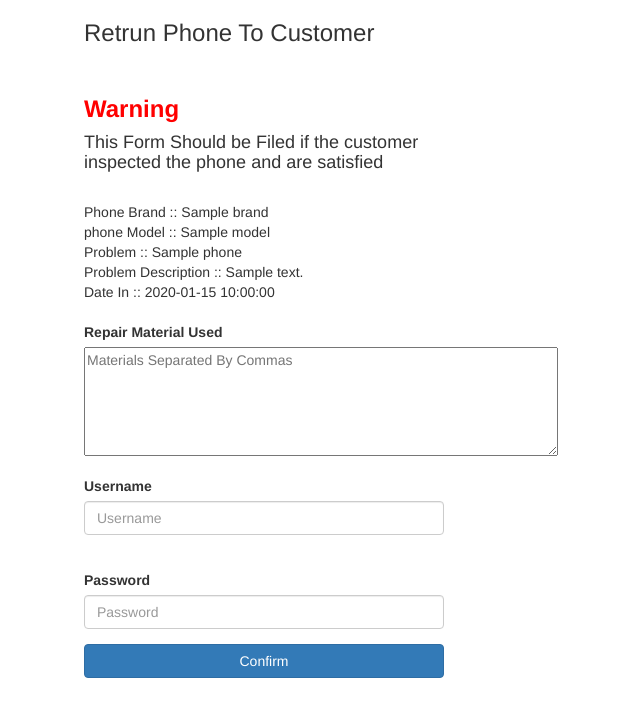
After one commit to MutaCyberSec/phoneShop, a Flask app: page /return_phone/ in a window 1280 px wide. The commit adds this page. Shown: the top 717 px of the page, without its empty margins (376-1016 px from the left). Run offline with Flask 2, Linux system fonts and the light colour scheme; the visitor is signed in with stand-in values (Sample User, id 1); a database or web service that is not in the repository returns one stand-in record (values such as "Sample title"); some libraries are stand-ins or nearby versions.

Commit message:
Second Commit 22nd May 2022

```diff
--- a/main.py
+++ b/main.py
@@ -294,9 +294,11 @@ def add_phone():
 
         cause = request.form['cause']
 
+        spec_id = md5_crypt.hash(owner_number)
+
 
         phones.insert_one({"owner" : owner , "owner_number" : owner_number ,  "brand" :brand ,"model": model , "date" :date , "title" : title ,
-                           "desc" : desc , "cause" : cause , "status" : 1
+                           "desc" : desc , "cause" : cause , "status" : 0 , "spec_id" : spec_id , "notified" : 0
                            })
         return redirect(url_for('pending_phone'))
 
@@ -307,11 +309,9 @@ def pending_phone():
     pending = phones.find({"status" : 0})
     if request.method == 'POST':
         id = request.form['id']
-        phones.find_one_and_update({"date":"id"} ,{ '$set' :  {"status": 1}})
+        phones.find_one_and_update({"spec_id":id} ,{ '$set' :  {"status": 1}})
 
         return redirect(url_for('done_phones'))
-
-
 
 
     return render_template('pending_phone.html' , phones = pending)
@@ -321,13 +321,13 @@ def done_phones():
     done =  phones.find({"status" : 1})
     if request.method == 'POST':
         id = request.form['id']
-        de_no = phones.find_one({'date' : id})
+        de_no = phones.find_one({'spec_id' : id})
         no = de_no['owner_number']
         #sms sending logic here.
         def send_sms(number):
             pass
         send_sms(no)
-        phones.find_one_and_update({"date":"id"} ,{ '$set' :  {"notified": 1}})
+        phones.find_one_and_update({"spec_id":id} ,{ '$set' :  {"notified": 1}})
 
         return redirect(url_for('sent_notif'))
 
@@ -335,10 +335,25 @@ def done_phones():
 
 @app.route('/sent_notif/' , methods =['POST','GET'])
 def sent_notif():
+    session.pop('phone', None)
+    sent = phones.find({"notified" : 1})
+    if request.method == 'POST':
+        id = request.form['id']
+        session['phone'] = id
+        return redirect(url_for('return_phone'))
 
-    sent = phones.find({"notified" : 1})
+    return render_template('sent_notif.html', phone = sent)
 
-    return render_template('sent_notif.html')
+
+@app.route('/return_phone/' , methods=['POST','GET'])
+def return_phone():
+    ident = session['phone']
+    the_phone = phones.find({"spec_id" : ident})
+
+
+    return render_template('return_phone.html' , phone = the_phone , id = ident)
+
+
 
 if __name__ == '__main__':
     app.secret_key = 'private_tings'
--- a/templates/done_phones.html
+++ b/templates/done_phones.html
@@ -26,7 +26,7 @@
                 Date In :: {{x.date}}
 
                 <form method=POST action="{{ url_for('done_phones')}}">
-                    <input type="hidden" name = "id" value={{x.date}}>
+                    <input type="hidden" name = "id" value={{x.spec_id}}>
                       <button type = "submit" onClick="document.location.reload(true)">Notify User </button>
                 </form>
 
--- a/templates/pending_phone.html
+++ b/templates/pending_phone.html
@@ -25,8 +25,8 @@
                 <br>
                 Date In :: {{x.date}}
 
-                <form method=POST action="{{ url_for('pending_phones')}}">
-                    <input type="hidden" name = "id" value={{x.date}}>
+                <form method=POST action="{{ url_for('pending_phone')}}">
+                    <input type="hidden" name = "id" value={{x.spec_id}}>
                       <button type = "submit" onClick="document.location.reload(true)">Mark As Finished </button>
                 </form>
 
--- /dev/null
+++ b/templates/return_phone.html
@@ -0,0 +1,51 @@
+{% extends "layout.html" %}
+{% block body %}
+<div class="container">
+    <div class="row">
+        <div class="col-md-4 col-md-offset-4" width = device>
+            <form method=POST action="{{ url_for('return_phone') }}">
+                <h3>Retrun Phone To Customer</h3>
+                <br>
+                <h4>
+                    <h3> <b> <span style = "color : rgb(255,0,0);">      Warning </span> </b> </h3>
+                 <h4>This Form Should be Filed if the customer inspected the phone and are satisfied</h4>
+                <br>
+
+                {%for x in phone%}
+                Phone Brand :: {{x.brand}}
+                <br>
+                phone Model :: {{x.model}}
+                <br>
+                Problem :: {{x.title}}
+                <br>
+                Problem Description :: {{x.desc}}
+                <br>
+                Date In :: {{x.date}}
+                {%endfor%}
+                <br>
+                <br>
+
+                <div class="form-group">
+                    <label for="exampleInputEmail1">Repair Material Used</label>
+                    <textarea type="text" name="materials" id="inbox" placeholder="Materials Separated By Commas" required="" rows=" 5" style="margin: 0px; width: 474px; height: 109px;"></textarea>
+                    <br>
+
+                    </div>
+
+                <div class="form-group">
+                    <label for="exampleInputEmail1">Username</label>
+                    <input type="text" class="form-control" name="username" placeholder="Username">
+                    <br>
+                </div>
+                <div class="form-group">
+                    <label for="exampleInputPassword1">Password</label>
+                    <input type="password" class="form-control" name="pass" placeholder="Password">
+                </div>
+                <button type="submit" class="btn btn-primary btn-block">Confirm</button>
+            </form>
+            <br>
+
+        </div>
+    </div>
+</div>
+{% endblock %}
```
Also changed, not shown: templates/sent_notif.html (added, +39 -0 lines), 2 other files.
